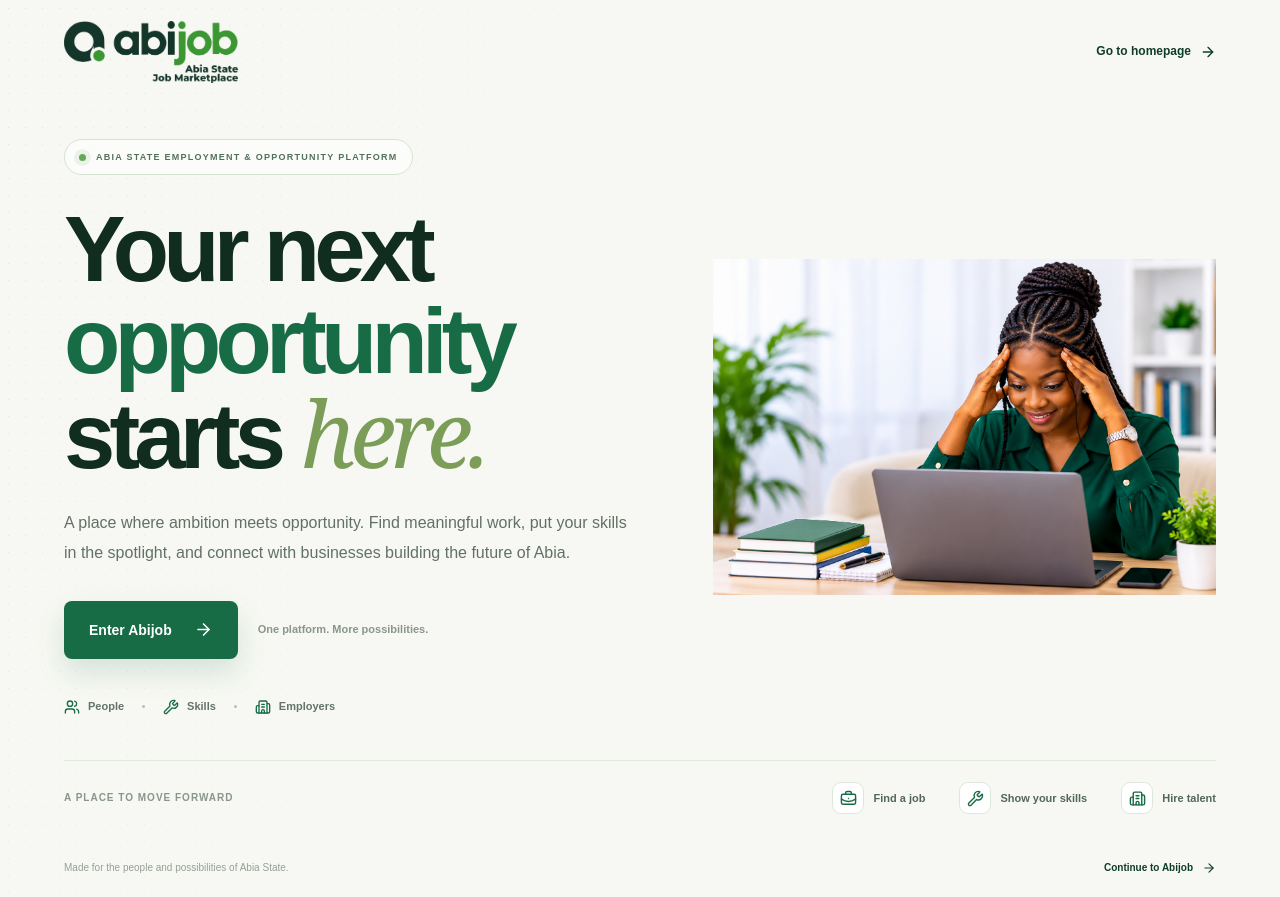
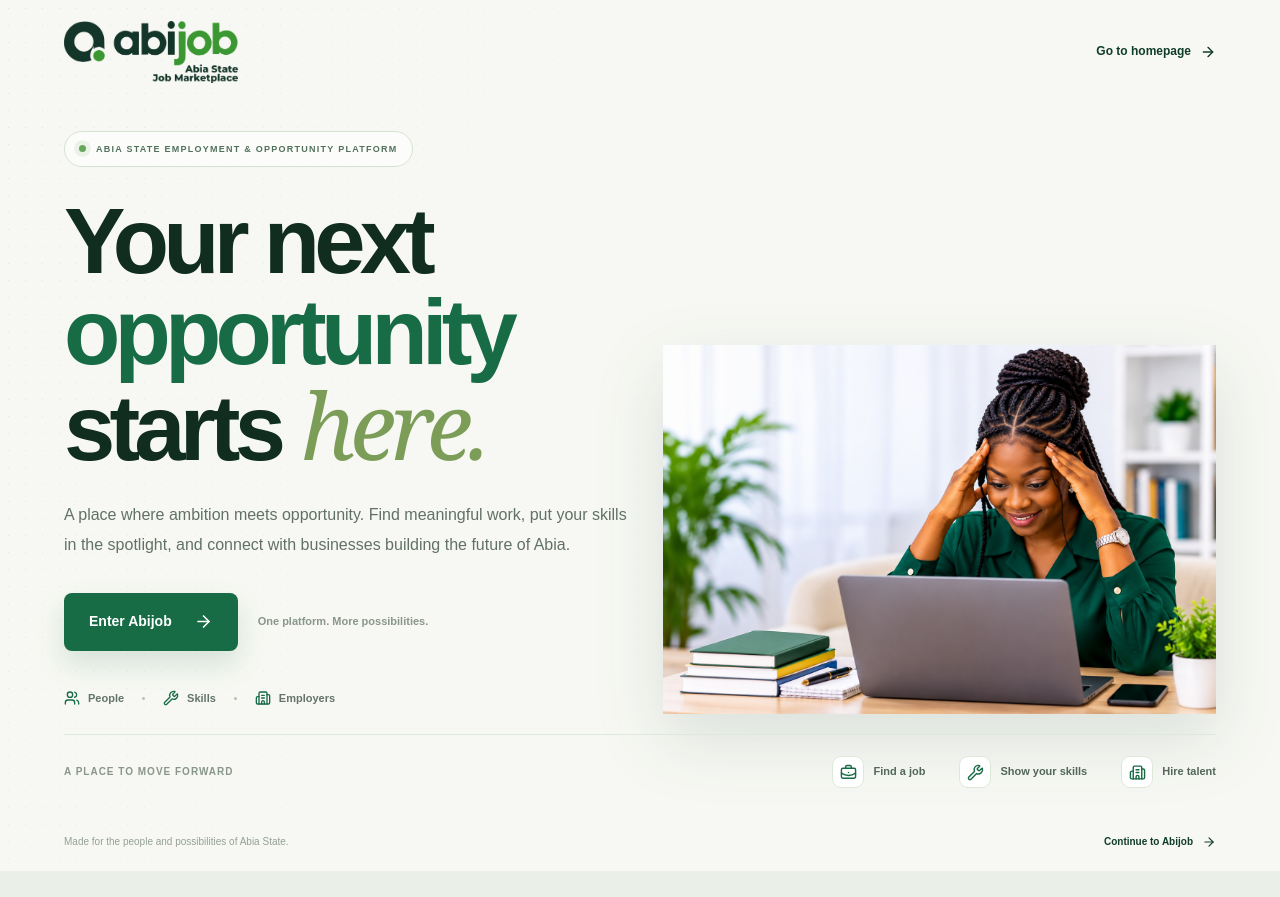
Before and after one commit to nwaezeakumicah-coder/Abijob1, a Next.js app: page /landing in a window 1280 px wide. After the commit the page ends 871 px from the top, so only its background shows below. Built offline with nearby package versions, Linux system fonts and the light colour scheme; no server answers.

Commit message:
Remove portrait card and blend image into landing hero

```diff
--- a/app/landing/landing.css
+++ b/app/landing/landing.css
@@ -68,20 +68,12 @@
 @media(prefers-reduced-motion:reduce){.landing-transition-curtain.is-active .landing-transition-curtain__panel,.landing-transition-curtain.is-active .landing-transition-curtain__edge,.landing-transition-curtain.is-active .landing-transition-curtain__glint{animation-duration:.04s!important;animation-delay:0s!important}}
 
 
-/* Portrait artwork belongs to the welcome landing page, not the signed-in home. */
-.welcome-art{min-height:560px;animation:welcome-art-enter 1.2s .2s both}
-.welcome-photo-frame{position:relative;z-index:1;width:min(100%,490px);height:clamp(430px,42vw,570px);overflow:hidden;border:8px solid rgba(255,255,255,.9);border-radius:30px 30px 125px 30px;background:#dfe9dc;box-shadow:0 28px 78px rgba(16,60,43,.2)}
-.welcome-photo{object-fit:cover;object-position:50% 35%;transition:transform .8s cubic-bezier(.2,.7,.2,1)}
-.welcome-art:hover .welcome-photo{transform:scale(1.035)}
-.welcome-photo-shade{position:absolute;inset:35% 0 0;background:linear-gradient(180deg,transparent 0%,rgba(7,32,22,.16) 30%,rgba(7,32,22,.82) 100%);pointer-events:none}
-.welcome-photo-caption{position:absolute;z-index:2;right:clamp(18px,4vw,32px);bottom:clamp(22px,4vw,36px);left:clamp(18px,4vw,32px);display:flex;flex-direction:column;align-items:flex-start;gap:10px;color:#fff}
-.welcome-photo-caption>span{padding:7px 11px;border:1px solid rgba(255,255,255,.38);border-radius:99px;background:rgba(12,49,33,.5);color:#e4f2d7;font-size:9px;font-weight:850;letter-spacing:1.4px;backdrop-filter:blur(8px)}
-.welcome-photo-caption strong{max-width:390px;font-size:clamp(23px,2.7vw,35px);font-weight:850;line-height:1.12;letter-spacing:-.8px;text-shadow:0 2px 18px rgba(0,0,0,.24)}
-.welcome-photo-caption small{color:#e4f2d7;font-size:11px;font-weight:700;letter-spacing:.3px}
-.welcome-photo-accent{position:absolute;z-index:0;right:0;bottom:4px;width:58%;height:43%;border-radius:0 0 32px 0;background:#d7f078}
-.welcome-photo-note{position:absolute;z-index:3;top:9%;right:-12px;display:flex;align-items:center;gap:9px;padding:13px 16px;border:1px solid #e1e9dc;border-radius:10px;background:#fff;color:#46604d;font-size:10px;font-weight:800;box-shadow:0 12px 30px rgba(16,60,43,.12)}
-.welcome-photo-note span{width:8px;height:8px;border-radius:50%;background:#77a85e;box-shadow:0 0 0 5px #77a85e20}
-@media(max-width:900px){.welcome-art{min-height:460px}.welcome-photo-frame{height:460px}}
-@media(max-width:700px){.welcome-art{min-height:390px;margin:24px 0 12px}.welcome-photo-frame{width:100%;height:clamp(350px,100vw,470px);border-width:6px;border-radius:23px 23px 82px 23px}.welcome-photo-note{top:3%;right:-4px;font-size:9px}.welcome-photo-caption strong{font-size:clamp(22px,6vw,30px)}}
-@media(max-width:420px){.welcome-art{min-height:350px}.welcome-photo-frame{height:350px}.welcome-photo-note{padding:10px 12px}}
+/* Natural, unboxed portrait treatment for the welcome hero. */
+.welcome-hero{grid-template-columns:minmax(0,1.02fr) minmax(0,.98fr);gap:2%;padding-top:20px;padding-bottom:20px}
+.welcome-art{position:relative;min-height:590px;display:flex;align-items:flex-end;justify-content:center;overflow:visible;animation:welcome-art-enter 1.2s .2s both}
+.welcome-photo{position:relative!important;inset:auto!important;display:block;width:min(100%,610px)!important;height:auto!important;max-height:650px;object-fit:contain;object-position:center bottom;filter:drop-shadow(0 24px 34px rgba(16,60,43,.12));transition:transform .7s cubic-bezier(.2,.7,.2,1)}
+.welcome-art:hover .welcome-photo{transform:translateY(-5px)}
+@media(max-width:900px){.welcome-art{min-height:470px}.welcome-photo{max-height:520px}}
+@media(max-width:700px){.welcome-hero{grid-template-columns:1fr;gap:0;padding-top:42px}.welcome-art{min-height:0;height:auto;max-height:none;margin:12px -3vw 0;justify-content:center}.welcome-photo{width:min(100%,560px)!important;max-height:unset;max-height: min(115vw,620px);object-fit:contain}}
+@media(max-width:420px){.welcome-art{margin:8px -4vw 0}.welcome-photo{max-height:120vw}}
 @media(prefers-reduced-motion:reduce){.welcome-photo{transition:none}}
```
